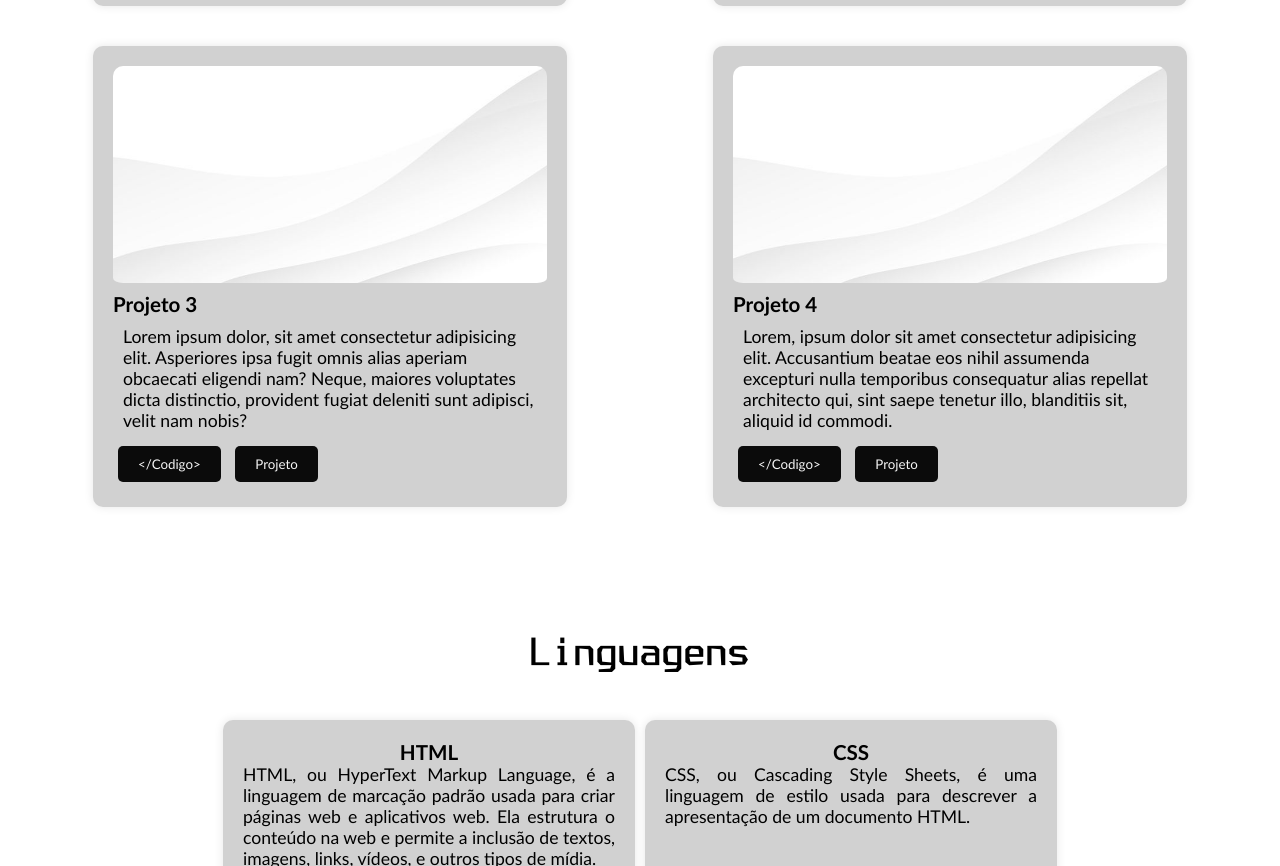
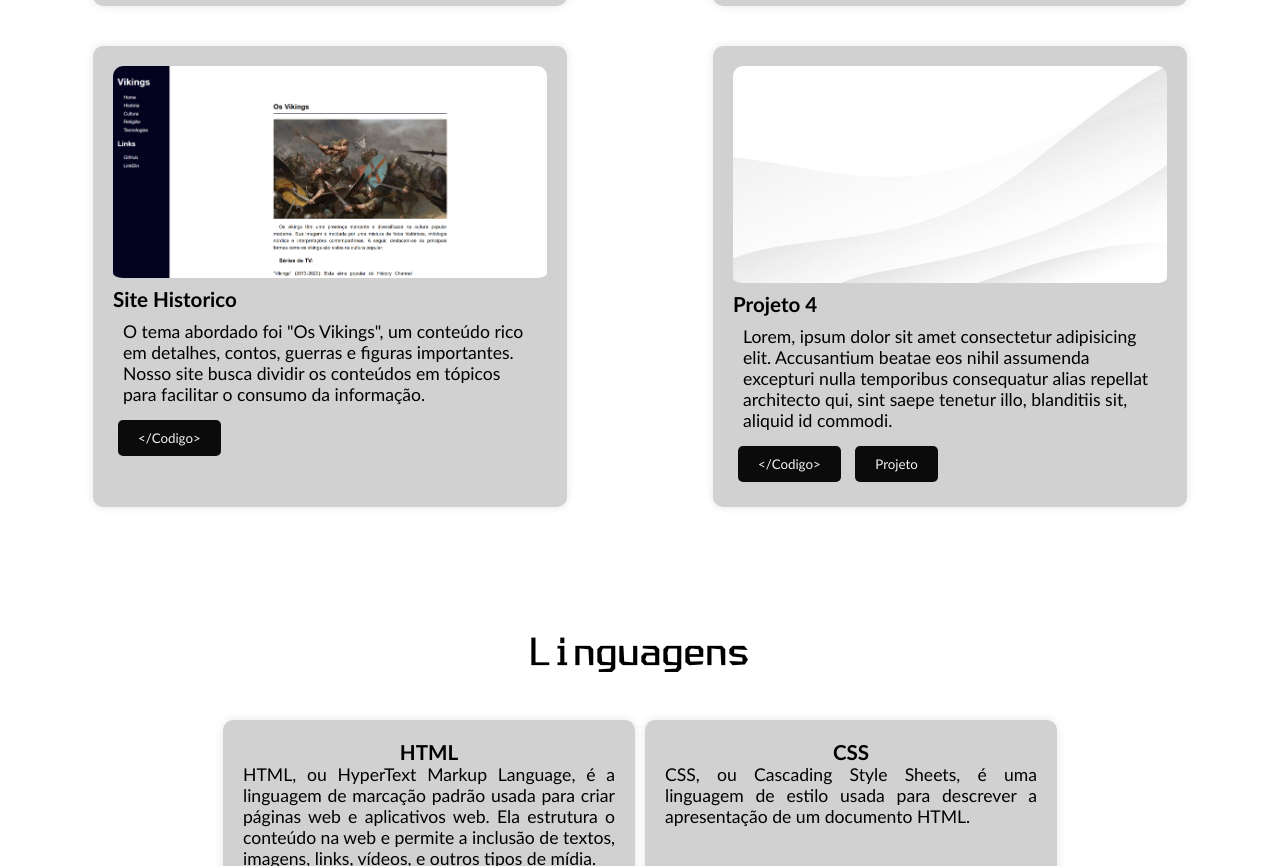
Before and after one commit to MarcosOliveira404/Meu-Portfolio, a plain HTML site: page My Portifolio/index.html in a window 1280 px wide. Shown: the part 1387-2253 px from the top of the page. Drawn offline with Linux system fonts and the light colour scheme.

Commit message:
Update
Adicionando mais um projeto no portfolio

```diff
--- a/My Portifolio/index.html
+++ b/My Portifolio/index.html
@@ -72,12 +72,11 @@
                 </div>
             </div>
             <div class="project">
-                <img src="img/wall.jpg" alt="Projeto 3">
+                <img src="img/03_Projeto.PNG" alt="Projeto 3">
                 <div class="project-infor">
-                    <h3>Projeto 3</h3>
-                    <p>Lorem ipsum dolor, sit amet consectetur adipisicing elit. Asperiores ipsa fugit omnis alias aperiam obcaecati eligendi nam? Neque, maiores voluptates dicta distinctio, provident fugiat deleniti sunt adipisci, velit nam nobis?</p>
-                    <button><a href="#" class="col01" > &#60;/Codigo&#62; </a></button>
-                    <button><a href="#" class="col02" >Projeto</a></button>
+                    <h3>Site Historico </h3>
+                    <p>O tema abordado foi "Os Vikings", um conteúdo rico em detalhes, contos, guerras e figuras importantes. Nosso site busca dividir os conteúdos em tópicos para facilitar o consumo da informação. </p>
+                    <button><a href="https://github.com/MarcosOliveira404/Vikings" class="col01" target="_blank"> &#60;/Codigo&#62; </a></button>
                 </div>
             </div>
             <div class="project">
```
Also changed, not shown: My Portifolio/img/03_Projeto.PNG (added), My Portifolio/img/bProject.png (added), My Portifolio/img/cproject.png (added).
